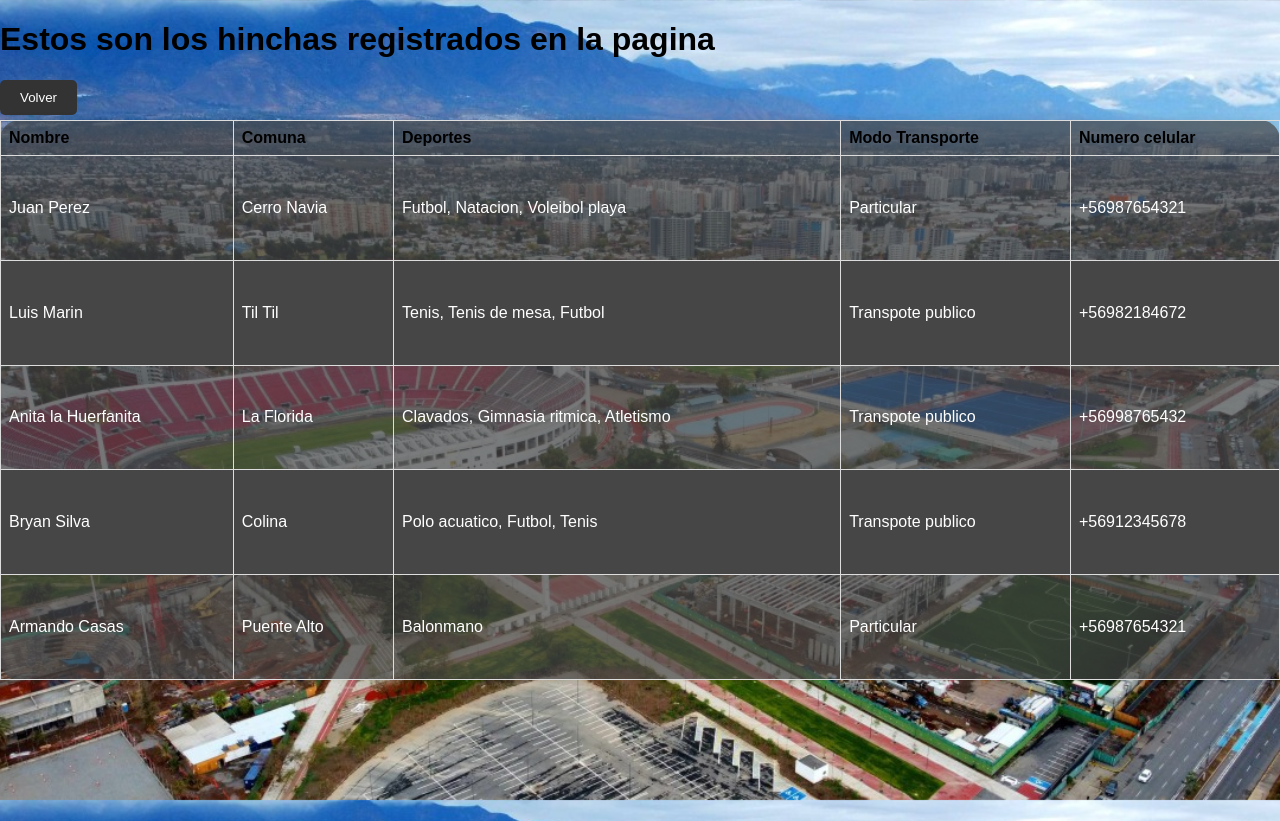
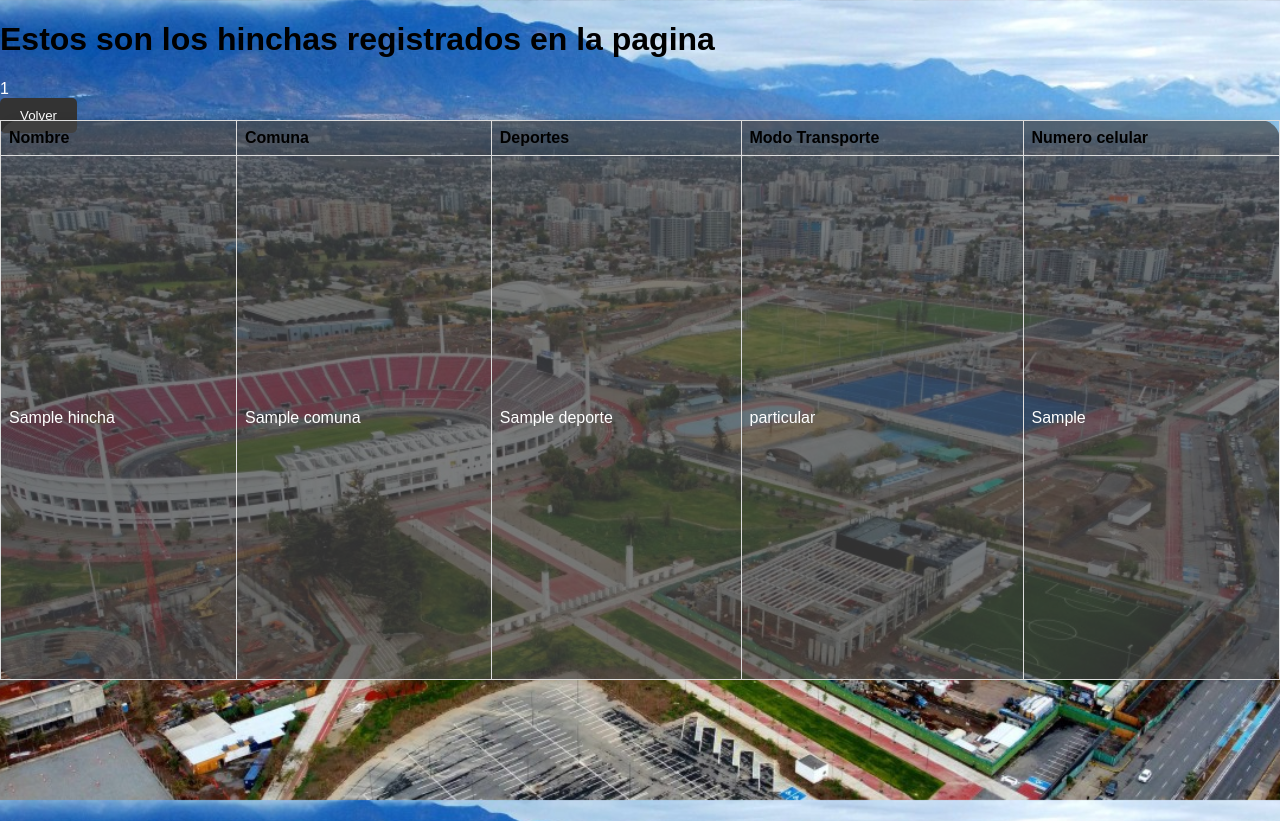
Before and after one commit to luis-marin20/Pagina_Juegos_Panamericanos, a Flask app: page /ver-hinchas in a window 1280 px wide. Run offline with Flask 3, Linux system fonts and the light colour scheme; tables that the repository leaves empty hold one stand-in row (values such as "Sample post"); parts of the project's set-up code (start-up, migrations or seed data) failed here and were passed over.

Commit message:
inicio tarea3 (faltan validaciones)

```diff
--- a/app.py
+++ b/app.py
@@ -1,4 +1,4 @@
-from flask import Flask, request, render_template, redirect, url_for, session, abort
+from flask import Flask, request, render_template, redirect, url_for, session, abort, jsonify
 import python.db as db
 import os
 import python.validations as val
@@ -15,27 +15,56 @@ def index():
 
 @app.route("/ver-hinchas", methods=["GET"])
 def ver_hinchas():
-    return render_template("ver-hinchas.html")
+    hin=[[nombre, region, comuna, transporte, email, celular] for nombre, region, comuna, transporte, email, celular in db.informacion_hinchas()]
+    hinchas = []
+    for hincha in hin:
+        deporte = db.obtener_deportes(db.obtener_id_hincha(hincha[0]))
+        deporte = ', '.join([''.join(map(str, tupla)) for tupla in deporte])
+        hinchas.append([hincha[0], hincha[2], deporte, hincha[3], hincha[5]])
+    elementos_por_pagina = 5
+    pagina = request.args.get('pagina', 1, type=int)
 
-@app.route("/agregar-hincha", methods=["GET"])
+    inicio = (pagina - 1) * elementos_por_pagina
+    fin = inicio + elementos_por_pagina
+
+    elementos_pagina = hinchas[inicio:fin]
+
+    total_paginas = (len(hinchas)+elementos_por_pagina-1)//elementos_por_pagina
+
+    return render_template("ver-hinchas.html", elementos=elementos_pagina, num_paginas=total_paginas, pagina_actual=pagina)
+
+@app.route("/agregar-hincha", methods=["GET", "POST"])
 def agregar_hincha():
-    return render_template("agregar-hincha.html")
+    if request.method == "GET":
+        deportes = db.listar_deportes()
+        regiones = db.listar_regiones()
+        return render_template("agregar-hincha.html", deportes=deportes, regiones=regiones)
+    elif request.method == "POST":
+        deportes = request.form.getlist("deportes")
+        region = request.form["region"]
+        comuna = request.form["comuna"]
+        transporte = request.form["transporte"]
+        nombre = request.form["nombre"]
+        email = request.form["email"]
+        celular = request.form["celular"]
+        comentarios = request.form["comentarios"]
+
+        if val.validarFormularioHincha(deportes, region, comuna, transporte, nombre, email, celular, comentarios):
+            db.agregar_hincha(db.obtener_id_comuna(comuna), transporte, nombre, email, celular, comentarios)
+
+            for dep in deportes:
+                db.agregar_hincha_deporte(db.obtener_id_hincha(nombre),db.obtener_id_deporte(dep))
+
+            return redirect(url_for("index"))
+        else:
+            abort(400, "Debes completar todos los campos correctamente.")
 
 @app.route("/informacion-hinchas/<name>", methods=["GET"])
 def informacion_hinchas(name):
-    hinchas = {"juan": ["Juan Perez","Futbol, Natacion, Voleibol playa", "Metropolitana", "Cerro Navia", "Particular", "juan.perez@gmail.com", "+56987654321"],
-               "luis": ["Luis Marin", "Tenis, Tenis de mesa, Futbol", "Metropolitana", "Til Til", "Transporte publico", "luis.marin@gmail.com", "+56982184672"],
-               "anita": ["Anita la Huerfanita", "Clavados, Gimnasia ritmica, Atletismo", "Metropolitana", "La Florida", "Transporte publico", "ani.huerfana@artesanias.class", "+56998765432"],
-               "bryan": ["Bryan Silva", "Polo acuatico, Futbol, Tenis", "Metropolitana", "Colina", "Transporte publico", "bryn.silva@outlook.com", "+56912345678"],
-               "armando": ["Armando Casas", "Balonmano", "Metropolitana", "Puente Alto", "Particular", "armando.casas@contacto.cl", "+56987654321"]}
-    nombre = hinchas[name][0]
-    deportes = hinchas[name][1]
-    region = hinchas[name][2]
-    comuna = hinchas[name][3]
-    transporte = hinchas[name][4]
-    email = hinchas[name][5]
-    celular = hinchas[name][6]
-    return render_template("informacion-hincha.html", nombre_id=name, nombre=nombre, deportes=deportes, region=region, comuna=comuna, transporte=transporte, email=email, celular=celular)
+    informacion = db.info_hincha(db.obtener_id_hincha(name))
+    deporte = db.obtener_deportes(db.obtener_id_hincha(name))
+    deporte = ', '.join([''.join(map(str, tupla)) for tupla in deporte])
+    return render_template("informacion-hincha.html", nombre=informacion[0], region=informacion[1], comuna=informacion[2], deporte=deporte, transporte=informacion[3], email=informacion[4], celular=informacion[5])
 
 @app.route("/agregar-artesano", methods=["GET", "POST"])
 def agregar_artesano():
@@ -99,5 +128,10 @@ def informacion_artesanos(artesano_id):
     fotos = db.obtener_foto(artesano_id)
     return render_template("informacion-artesano.html", nombre_id=artesano_id, nombre=informacion[0], region=informacion[1], comuna=informacion[2], artesania=artesania, foto=fotos, email=informacion[3], celular=informacion[4])
 
+@app.route("/obtener-comunas/<region>")
+def obtener_comunas(region):
+    comunas = db.listar_comunas(db.obtener_id_region(region))
+    return jsonify(list(comunas))
+
 if __name__ == "__main__":
     app.run(debug=True)
--- a/json/querys.json
+++ b/json/querys.json
@@ -17,6 +17,15 @@
     "obtener_id_region": "SELECT id FROM region WHERE nombre=%s;",
     "obtener_id_artesano": "SELECT id FROM artesano WHERE nombre=%s;",
     "informacion_artesano": "SELECT artesano.nombre, region.nombre, comuna.nombre, artesano.email, artesano.celular FROM artesano, comuna, region WHERE artesano.id=%s AND artesano.comuna_id=comuna.id AND comuna.region_id=region.id;",
-    "listar_regiones": "SELECT id, nombre FROM region;",
-    "listar_comunas": "SELECT nombre FROM comuna WHERE region_id=%s;"
+    "listar_regiones": "SELECT nombre FROM region;",
+    "listar_comunas": "SELECT nombre FROM comuna WHERE region_id=%s;",
+    "agregar_hincha": "INSERT INTO hincha (comuna_id, modo_transporte, nombre, email, celular, comentarios) VALUES (%s,%s,%s,%s,%s,%s);",
+    "listado_hinchas": "SELECT id, comuna_id, modo_transporte, nombre, email, celular FROM hincha ORDER BY id DESC;",
+    "agregar_hincha_deporte": "INSERT INTO hincha_deporte (hincha_id, deporte_id) VALUES (%s,%s);",
+    "obtener_id_deporte": "SELECT id FROM deporte WHERE nombre=%s;",
+    "obtener_id_hincha": "SELECT id FROM hincha WHERE nombre=%s;",
+    "obtener_deportes": "SELECT D.nombre FROM deporte D, hincha_deporte HD WHERE HD.hincha_id=%s AND HD.deporte_id=D.id;",
+    "informacion_hinchas": "SELECT hincha.nombre, region.nombre, comuna.nombre, hincha.modo_transporte, hincha.email, hincha.celular FROM hincha, comuna, region WHERE hincha.comuna_id=comuna.id AND comuna.region_id=region.id;",
+    "info_hincha": "SELECT hincha.nombre, region.nombre, comuna.nombre, hincha.modo_transporte, hincha.email, hincha.celular FROM hincha, comuna, region WHERE hincha.id=%s AND hincha.comuna_id=comuna.id AND comuna.region_id=region.id;",
+    "listar_deportes": "SELECT nombre FROM deporte;"
 }
--- a/python/validations.py
+++ b/python/validations.py
@@ -67,3 +67,6 @@ def procesarFoto(foto):
     foto.save(ruta)
 
     return (ruta, new_foto)
+
+def validarFormularioHincha(deportes, region, comuna, transporte, nombre, email, celular, comentarios):
+    return True
--- a/templates/informacion-hincha.html
+++ b/templates/informacion-hincha.html
@@ -6,9 +6,9 @@
     <link rel="stylesheet" type="text/css" href="/static/css/informacion-hincha.css">
 </head>
 <body>
-    <div id="{{nombre_id}}" class="contenido">
+    <div id="{{nombre}}" class="contenido">
         <h1>Informacion hincha {{nombre}}</h1>
-        <p>Deportes favoritos: {{deportes}}</p>
+        <p>Deportes favoritos: {{deporte}}</p>
         <p>Region de residencia: {{region}}</p>
         <p>Comuna de residencia: {{comuna}}</p>
         <p>Medio de transporte: {{transporte}}</p>
--- a/templates/ver-hinchas.html
+++ b/templates/ver-hinchas.html
@@ -18,93 +18,41 @@
             </tr>
         </thead>
         <tbody>
+            {% for hincha in elementos%}
             <tr>
-                <td>
-                    <a href="{{url_for('informacion_hinchas', name='juan')}}">Juan Perez</a>
+                <td id="{{hincha[0]}}">
+                    <a href="{{url_for('informacion_hinchas', name=hincha[0])}}">{{hincha[0]}}</a>
                 </td>
                 <td>
-                    <a href="{{url_for('informacion_hinchas', name='juan')}}">Cerro Navia</a>
+                    <a href="{{url_for('informacion_hinchas', name=hincha[0])}}">{{hincha[1]}}</a>
                 </td>
                 <td>
-                    <a href="{{url_for('informacion_hinchas', name='juan')}}">Futbol, Natacion, Voleibol playa</a>
+                    <a href="{{url_for('informacion_hinchas', name=hincha[0])}}">{{hincha[2]}}</a>
                 </td>
                 <td>
-                    <a href="{{url_for('informacion_hinchas', name='juan')}}">Particular</a>
+                    <a href="{{url_for('informacion_hinchas', name=hincha[0])}}">{{hincha[3]}}</a>
                 </td>
                 <td>
-                    <a href="{{url_for('informacion_hinchas', name='juan')}}">+56987654321</a>
+                    <a href="{{url_for('informacion_hinchas', name=hincha[0])}}">{{hincha[4]}}</a>
                 </td>
             </tr>
-            <tr>
-                <td>
-                    <a href="{{url_for('informacion_hinchas', name='luis')}}">Luis Marin</a>
-                </td>
-                <td>
-                    <a href="{{url_for('informacion_hinchas', name='luis')}}">Til Til</a>
-                </td>
-                <td>
-                    <a href="{{url_for('informacion_hinchas', name='luis')}}">Tenis, Tenis de mesa, Futbol</a>
-                </td>
-                <td>
-                    <a href="{{url_for('informacion_hinchas', name='luis')}}">Transpote publico</a>
-                </td>
-                <td>
-                    <a href="{{url_for('informacion_hinchas', name='luis')}}">+56982184672</a>
-                </td>
-            </tr>
-            <tr>
-                <td>
-                    <a href="{{url_for('informacion_hinchas', name='anita')}}">Anita la Huerfanita</a>
-                </td>
-                <td>
-                    <a href="{{url_for('informacion_hinchas', name='anita')}}">La Florida</a>
-                </td>
-                <td>
-                    <a href="{{url_for('informacion_hinchas', name='anita')}}">Clavados, Gimnasia ritmica, Atletismo</a>
-                </td>
-                <td>
-                    <a href="{{url_for('informacion_hinchas', name='anita')}}">Transpote publico</a>
-                </td>
-                <td>
-                    <a href="{{url_for('informacion_hinchas', name='anita')}}">+56998765432</a>
-                </td>
-            </tr>
-            <tr>
-                <td>
-                    <a href="{{url_for('informacion_hinchas', name='bryan')}}">Bryan Silva</a>
-                </td>
-                <td>
-                    <a href="{{url_for('informacion_hinchas', name='bryan')}}">Colina</a>
-                </td>
-                <td>
-                    <a href="{{url_for('informacion_hinchas', name='bryan')}}">Polo acuatico, Futbol, Tenis</a>
-                </td>
-                <td>
-                    <a href="{{url_for('informacion_hinchas', name='bryan')}}">Transpote publico</a>
-                </td>
-                <td>
-                    <a href="{{url_for('informacion_hinchas', name='bryan')}}">+56912345678</a>
-                </td>
-            </tr>
-            <tr>
-                <td>
-                    <a href="{{url_for('informacion_hinchas', name='armando')}}">Armando Casas</a>
-                </td>
-                <td>
-                    <a href="{{url_for('informacion_hinchas', name='armando')}}">Puente Alto</a>
-                </td>
-                <td>
-                    <a href="{{url_for('informacion_hinchas', name='armando')}}">Balonmano</a>
-                </td>
-                <td>
-                    <a href="{{url_for('informacion_hinchas', name='armando')}}">Particular</a>
-                </td>
-                <td>
-                    <a href="{{url_for('informacion_hinchas', name='armando')}}">+56987654321</a>
-                </td>
-            </tr>
+            {% endfor %}
         </tbody>
     </table>
+
+    <div class="paginacion">
+        {% if pagina_actual > 1 %}
+            <a href="?pagina={{ pagina_actual - 1 }}">Anterior</a>
+        {% endif %}
+
+        {% for pagina in range(1, num_paginas + 1) %}
+            <a href="?pagina={{ pagina }}">{{ pagina }}</a>
+        {% endfor %}
+
+        {% if pagina_actual < num_paginas %}
+            <a href="?pagina={{ pagina_actual + 1 }}">Siguiente</a>
+        {% endif %}
+    </div>
 
     <button class="volver" onclick="redirigir()">Volver</button>
 
```
Also changed, not shown: python/db.py (+54 -0 lines), static/js/agregar-hincha.js (+66 -37 lines), templates/agregar-hincha.html (+13 -65 lines).
